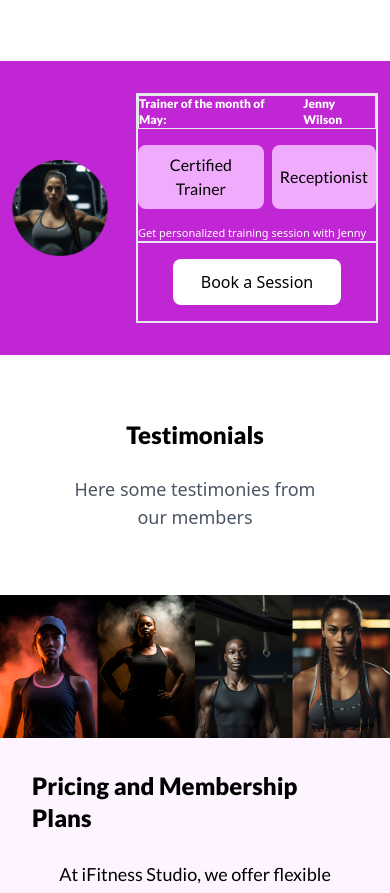
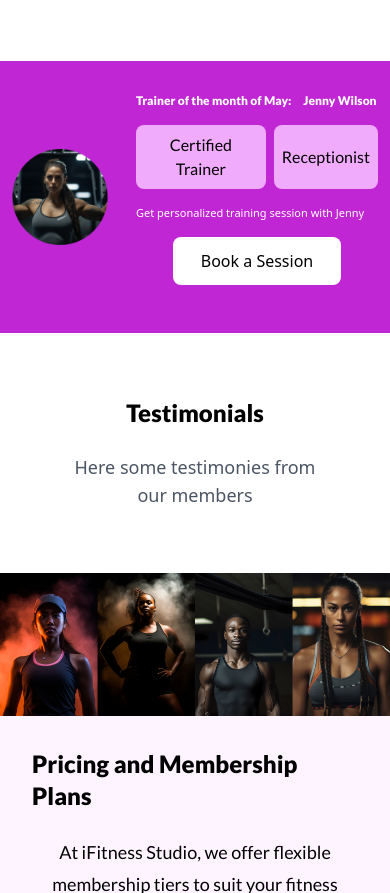
Before and after one commit to kwawbaidoo/Fitness, a website: page index.html in a window 390 px wide. Shown: the part 4372-5265 px from the top of the page. Drawn offline with Linux system fonts and the light colour scheme.

Commit message:
working mobile view

```diff
--- a/index.html
+++ b/index.html
@@ -266,10 +266,10 @@
         >
           <div class="flex gap-7 items-center justify-center  w-full  ">
             <img class="w-24 xl:w-auto" src="./assest/Frame 427318922.png" alt="" />
-            <div class=" w-full max-w-80 xl:flex xl:justify-between justify-center items-center border">
-              <div class="flex flex-col gap-4 border">
+            <div class=" w-full max-w-80 xl:max-w-full xl:flex xl:justify-between justify-center items-center ">
+              <div class="flex flex-col gap-4 ">
                 <h3
-                  class="font-lato font-extrabold xl:text-2xl text-xs sm:text-xs text-white flex xl:gap-6 gap-3 border"
+                  class="font-lato font-extrabold xl:text-2xl text-xs sm:text-xs text-white flex xl:gap-6 gap-3 "
                 >
                   <span>Trainer of the month of May:</span>
                   <span>Jenny Wilson</span>
@@ -286,11 +286,11 @@
                     Receptionist
                   </button>
                 </span>
-                <p class="font-medium xl:text-xl text-[11px] text-white">
+                <p class="font-medium xl:text-xl text-[11px] sm:text-[11px] text-white">
                   Get personalized training session with Jenny
                 </p>
               </div>
-              <div class="flex justify-center  p-4 xl:h-24 h-20 border">
+              <div class="flex justify-center  p-4 xl:h-24 h-20">
 
                 <button class="rounded-lg bg-white px-7 xl:py-4 py-2">Book a Session</button>
               </div>
```
Also changed, not shown: style.css.
